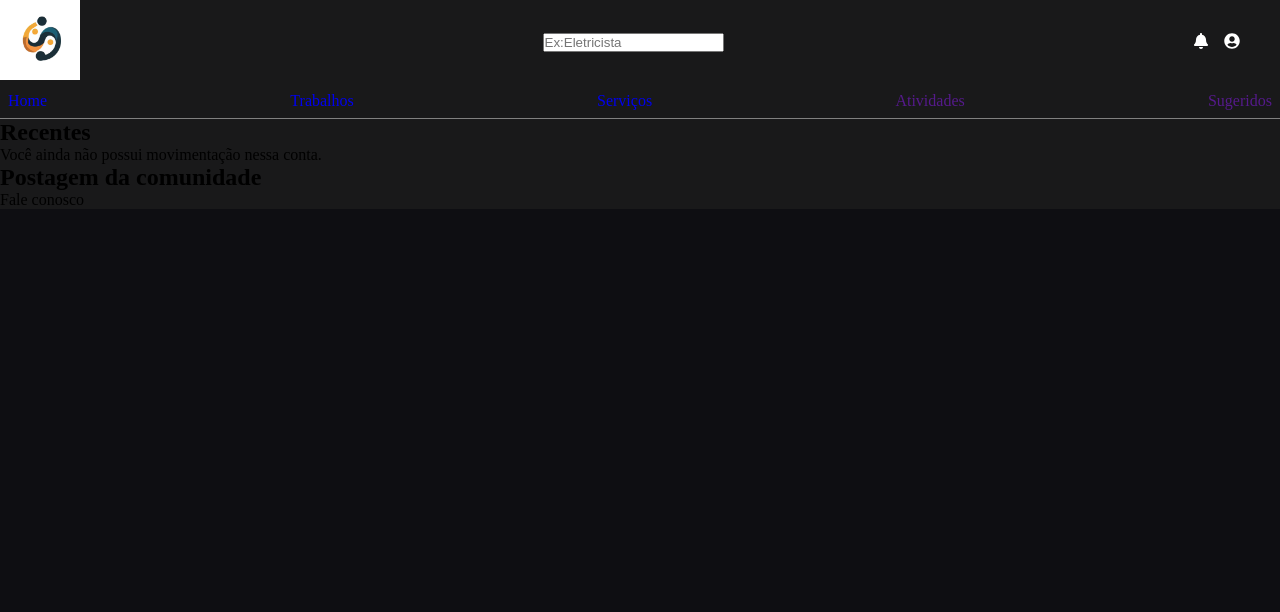
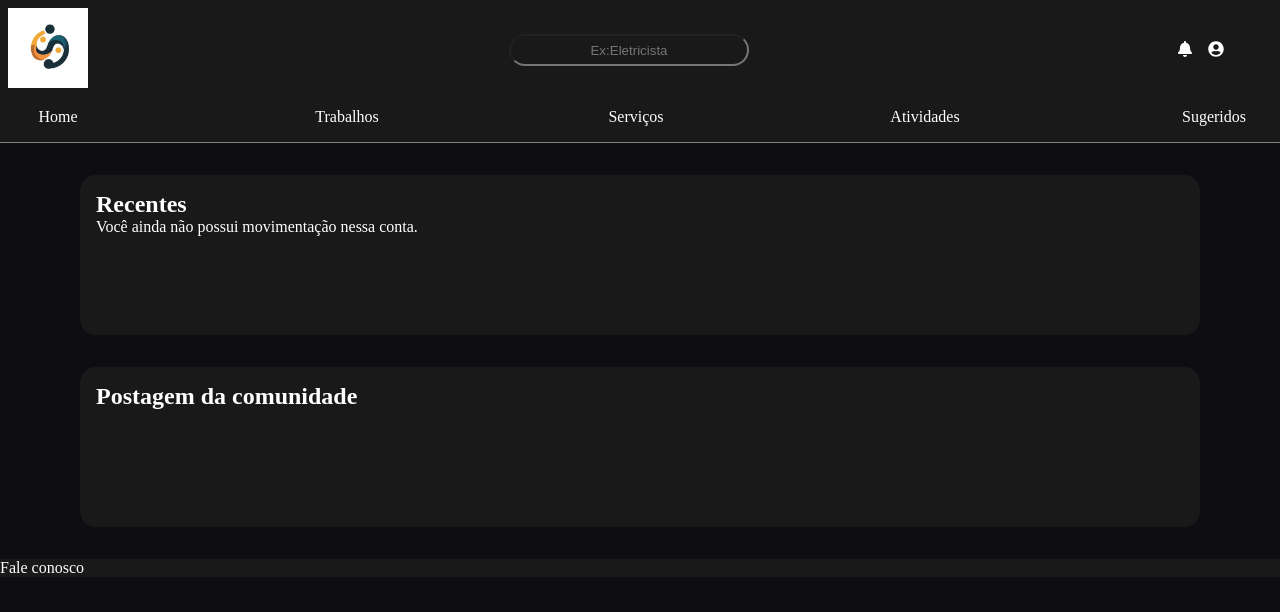
Before and after one commit to Paulo-Heber/TEU, a plain HTML site: page index.html in a window 1280 px wide. Drawn offline with Linux system fonts and the light colour scheme.

Commit message:
mudança na cor dar letras para white e formatação do tamanho das sections

```diff
--- a/index.html
+++ b/index.html
@@ -52,11 +52,11 @@
 
     <main>
 
-        <section class="recentes">
+        <section class="secoes">
             <h2 class="titulo-secoes">Recentes</h2>
             <p>Você ainda não possui movimentação nessa conta.</p>
         </section>
-        <section>
+        <section class="secoes">
             <h2 class="titulo-secoes">Postagem da comunidade</h2>
         </section>
     </main>
--- a/style.css
+++ b/style.css
@@ -1,11 +1,18 @@
+* a {
+    text-decoration: none;
+    color: white;
+}
+
 body {
     background-color: #0e0e12;
+    color: white;
 }
 
 header {
     background-color: #19191a;
+    border-bottom: gray solid 1px;
     width: 100%;
-    border-bottom: gray solid 1px;
+    padding: 0.5rem 1rem 0rem 0.5rem;
 
     .pesquisa-perfil-notificacoes {
         display: flex;
@@ -30,22 +37,46 @@ header {
         padding: 0rem 0.5rem;
     }
 
+    .pesquisa {
+        border-radius: 2rem;
+        width: 15rem;
+        height: 2rem;
+        text-align: center;
+        background-color: #19191a;
+        color: white;
+    }
 
     .abas {
         display: flex;
         justify-content: space-between;
         list-style-type: none;
         margin-bottom: 0px;
-        padding: 0.5rem;
+
+
+    }
+    .abas li {
+        padding: 1rem 0.5rem;
+        text-align: center;
+        min-width:100px;
+
     }
 
-    .abas li a {
-        text-decoration: none;
+    .abas li:hover {
+        background-color: rgb(44, 43, 43);
+
     }
 }
 
 main {
-    background-color: #19191a;
+
+    .secoes {
+        background-color: #19191a;
+        margin: 2rem 5rem;
+        padding: 1rem;
+        border-radius: 1rem;
+        min-height: 10rem;
+
+    }
 
     .titulo-secoes {
         margin: 0px;
@@ -54,7 +85,7 @@ main {
 
 footer {
     background-color: #19191a;
-    margin: 0px;
+
 
     .roda-pe {
         margin: 0px;
```
